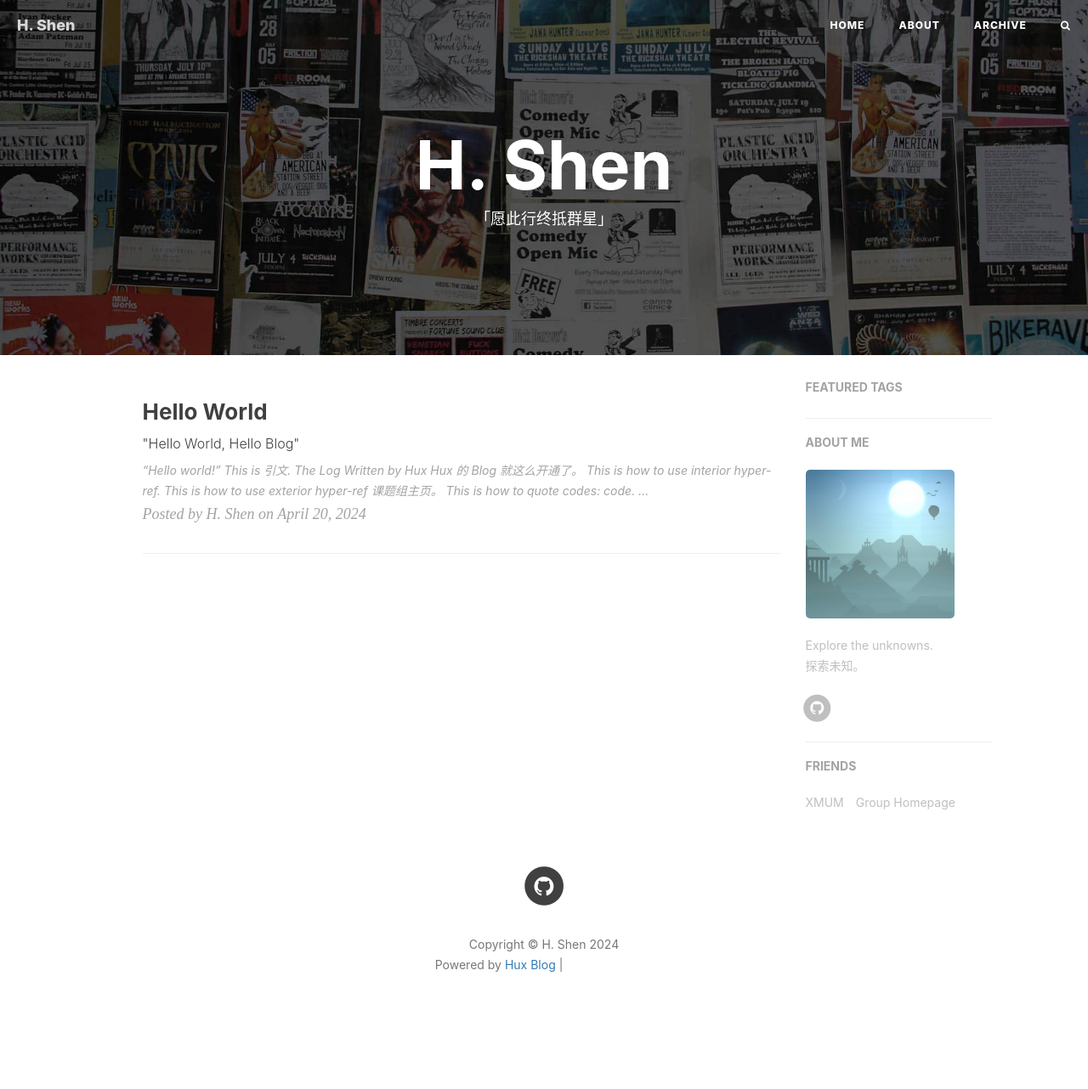
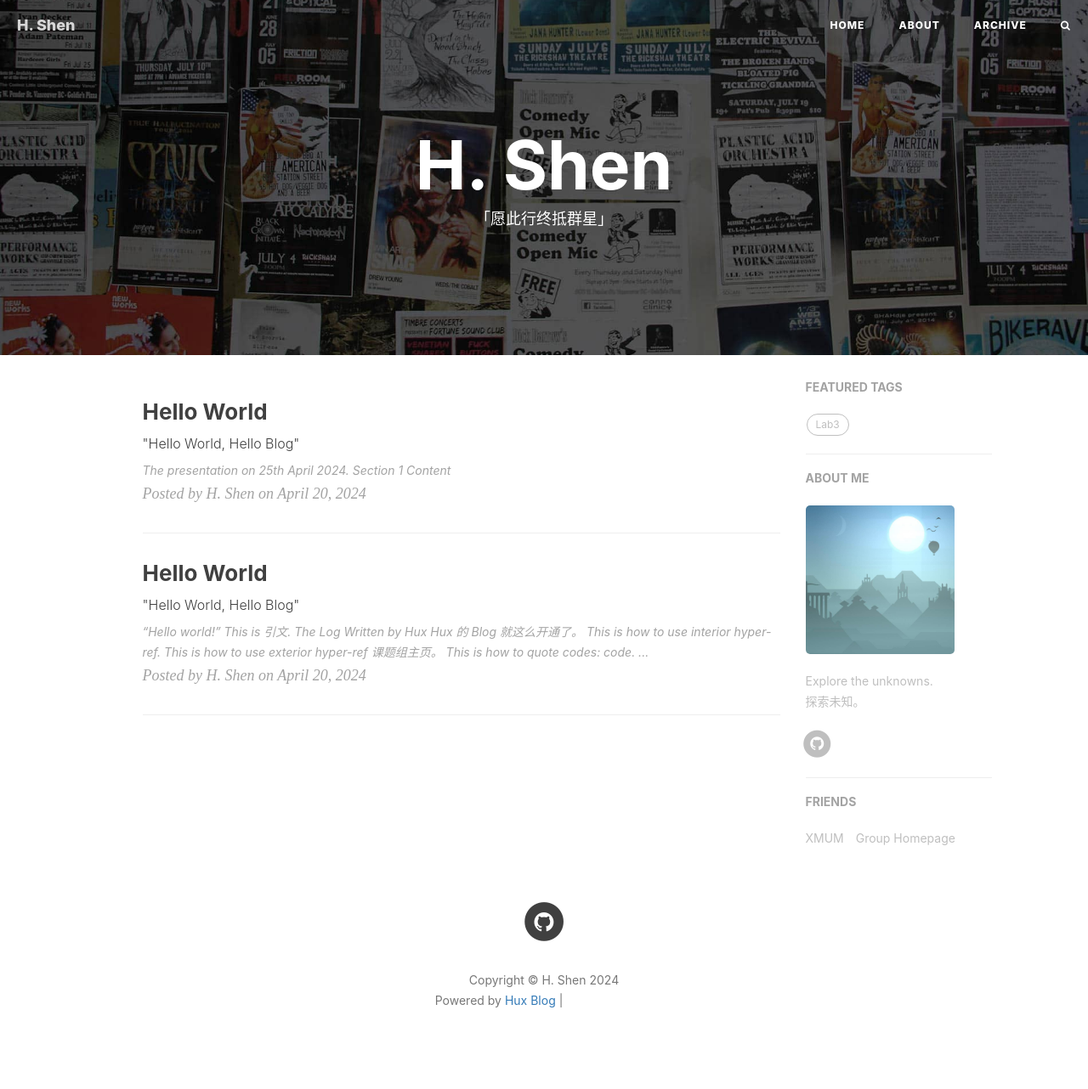
Before and after one commit to Jacques2022/Jacques2022.github.io, a Jekyll site: the page built from index.html, in a window 1280 px wide. Shown: the whole page at 85% size. Built offline with Jekyll 4.4.1, drawn with Linux system fonts in a browser that asks for light colours; nearby versions of some CDN libraries; the list of posts is cut into pages by our own code; comment, search, counter and statistics services are not loaded; before the commit the page ends 1240 px from its top, so only the background shows below that; grey boxes are pictures that could not be loaded.

Commit message:
New post

```diff
--- a/_config.yml
+++ b/_config.yml
@@ -4,7 +4,7 @@ SEOTitle: Homepage - H. Shen
 header-img: img/home-bg.jpg
 email: z2211603596@gmail.com
 description: "This is the homepage of H. Shen. (Beta Test)"
-keyword: "Lab3, Log"
+keyword: "Lab3, Log, Water Wave, Optics"
 url: "https://jacques2022.github.io" # your host, for absolute URL
 baseurl: "" # for example, '/blog' if your blog hosted on 'host/blog'
 
--- /dev/null
+++ b/_posts/2024-04-20-lab3-note.markdown
@@ -0,0 +1,18 @@
+---
+layout:     post
+title:      "Hello World"
+subtitle:   " \"Hello World, Hello Blog\""
+date:       2024-04-20 22:00:00
+author:     "H. Shen"
+header-img: "img/post-bg-2015.jpg"
+catalog: true
+tags:
+    - Water Wave
+    - Lab3
+---
+
+> The presentation on 25th April 2024.
+
+# Section 1
+
+Content
```
